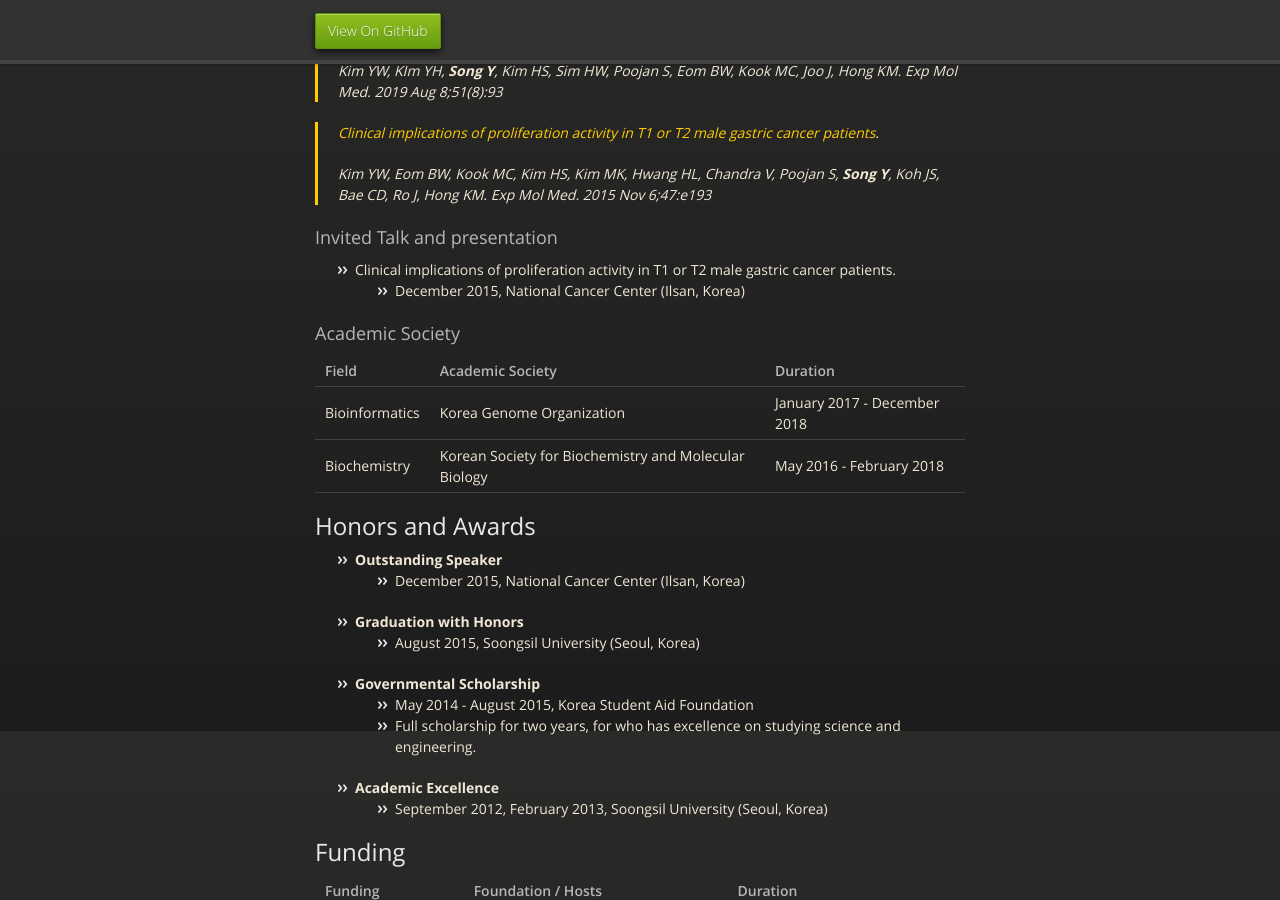
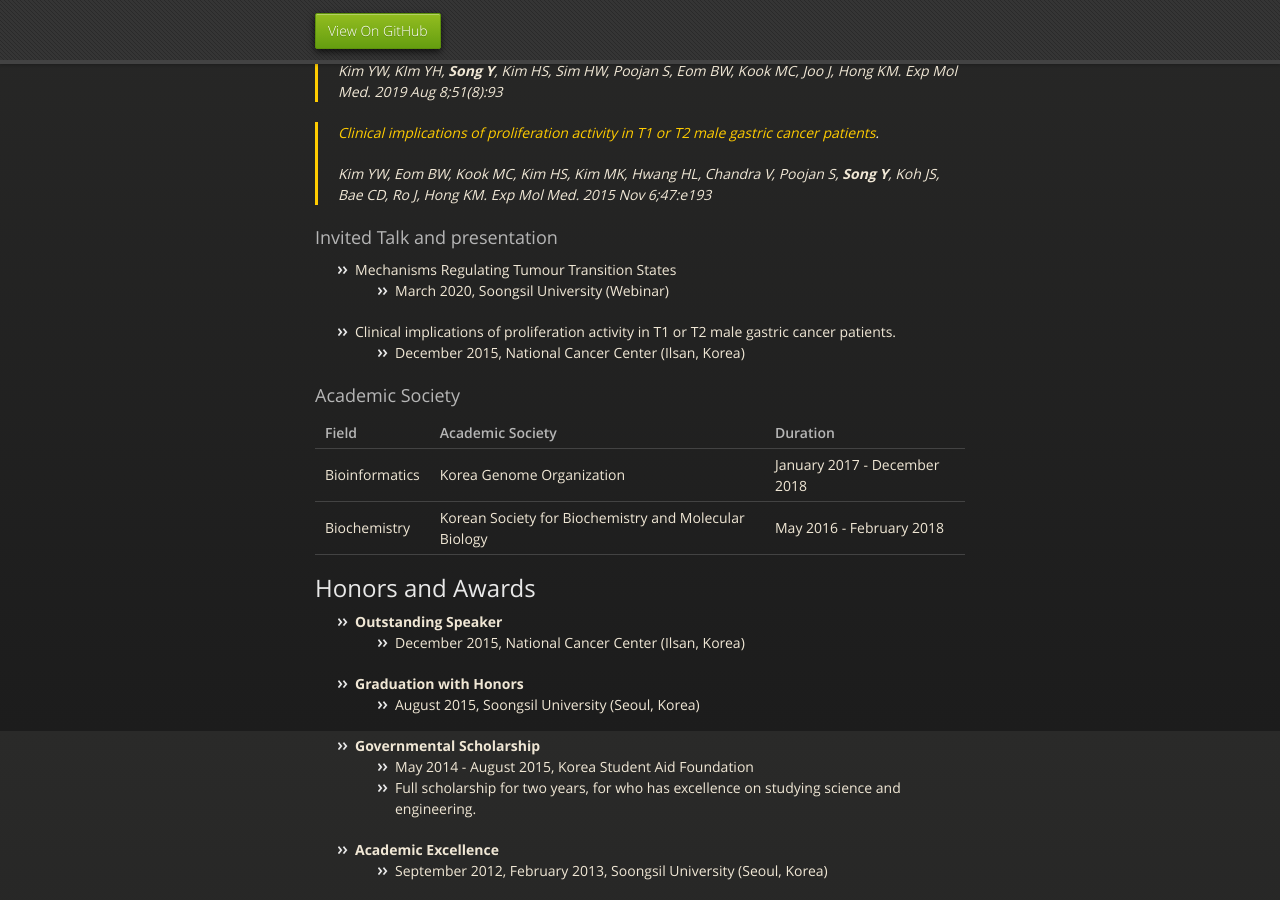
Before and after one commit to yurasong/yurasong.github.io, a Jekyll site: the page built from index.md, in a window 1280 px wide and 900 px high, scrolled down 2869 px. Built offline with Jekyll 4.4.1, drawn with Linux system fonts in a browser that asks for light colours; our own code applies the rules of GitHub Pages for plain Markdown files.

Commit message:
Update index.md

```diff
--- a/index.md
+++ b/index.md
@@ -117,6 +117,8 @@ My ultimate goal studying bioinformatics and cancer biology is finding the new w
 
 ### Invited Talk and presentation
 
+- Mechanisms Regulating Tumour Transition States
+  - March 2020, Soongsil University (Webinar)
 - Clinical implications of proliferation activity in T1 or T2 male gastric cancer patients.
   - December 2015, National Cancer Center (Ilsan, Korea)
 
```
